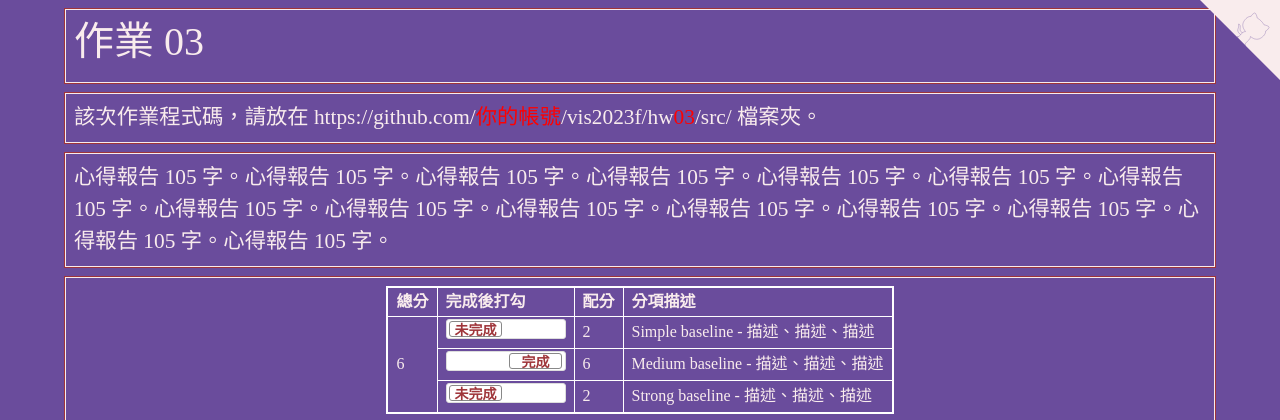
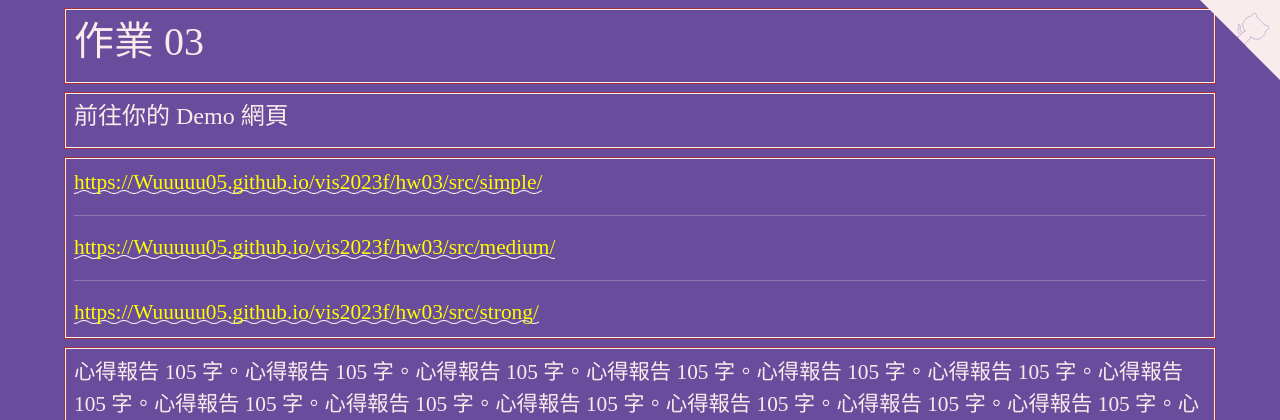
Before and after one commit to Wuuuuu05/vis2023f, a plain HTML site: page hw03/index.html in a window 1280 px wide. Shown: the top 420 px of the page. Drawn offline with nearby package versions, Linux system fonts and the light colour scheme.

Commit message:
Update index.html

```diff
--- a/hw03/index.html
+++ b/hw03/index.html
@@ -178,8 +178,18 @@
   <!-- ------------------------------------------------>
   <div class="row hw12">
     <div class="col-md-12 twenty">
-      該次作業程式碼，請放在 https://github.com/<span style="color:red;">你的帳號</span>/vis2023f/hw<span style="color:red;">03</span>/src/ 檔案夾。
+      <h4>前往你的 Demo 網頁</h4>
     </div>
+  </div>
+  <!-- ------------------------------------------------>
+  <div class="row hw12">
+    <div class="col-md-12 twenty">
+      <a href="https://Wuuuuu05.github.io/vis2023f/hw03/src/simple/planar_graph.html">https://Wuuuuu05.github.io/vis2023f/hw03/src/simple/</a>
+      <hr>
+      <a href="https://Wuuuuu05.github.io/vis2023f/hw03/src/medium/choropleth.html">https://Wuuuuu05.github.io/vis2023f/hw03/src/medium/</a>
+      <hr>
+      <a href="https://Wuuuuu05.github.io/vis2023f/hw03/src/strong/">https://Wuuuuu05.github.io/vis2023f/hw03/src/strong/</a>
+      </div>
   </div>
 
   <!-- ------------------------------------------------>
```
